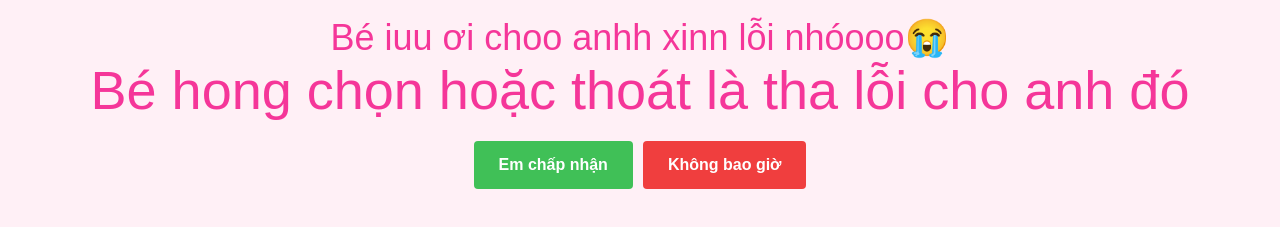
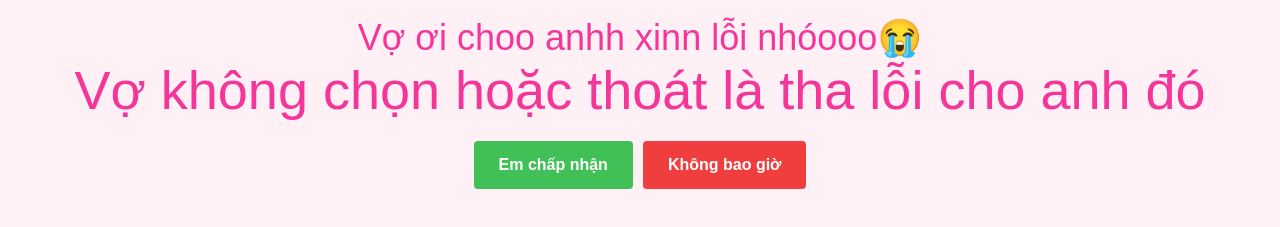
Before and after one commit to Tuatdz/xinloi, a plain HTML site: page index.html in a window 1280 px wide. Shown: the part 457-684 px from the top of the page. Drawn offline with Linux system fonts and the light colour scheme; a web font is replaced by a local one.

Commit message:
Change title and text in index.html

```diff
--- a/index.html
+++ b/index.html
@@ -15,7 +15,7 @@
         font-size: 1.5em; /* Kích thước chữ 1.5em */
       }
     </style>
-    <title>Valentine</title>
+    <title>Yeu</title>
   </head>
   <body>
     <main class="container">
@@ -25,8 +25,8 @@
         alt="Picture of a cat"
       />
       <p class="title">
-        Bé iuu ơi choo anhh xinn lỗi nhóooo😭<br /><span
-          >Bé hong chọn hoặc thoát là tha lỗi cho anh đó</span
+        Vợ ơi choo anhh xinn lỗi nhóooo😭<br /><span
+          >Vợ không chọn hoặc thoát là tha lỗi cho anh đó</span
         >
       </p>
       <div class="buttons">
```
